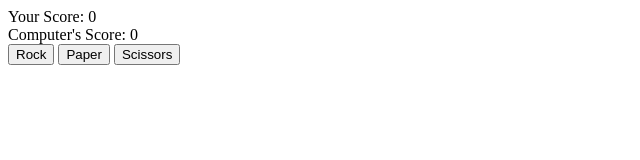
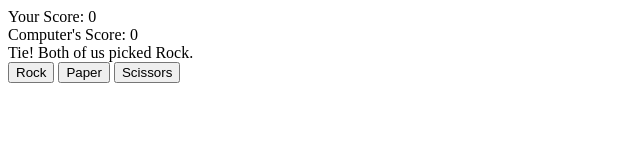
Before and after one commit to kp-pham/rock-paper-scissors, a plain HTML site: page index.html in a window 1280 px wide. Both pictures are taken after a click on the button "Rock". Shown: the whole page, without its empty margins (0-640 px from the left). Drawn offline with Linux system fonts and the light colour scheme.

Commit message:
refactor: replace console log messages with updating text content
Update text content when computer or human wins or tie each other.

```diff
--- a/index.html
+++ b/index.html
@@ -10,6 +10,7 @@
         <div class="results">
             <div id="human-score">Your Score: 0</div>
             <div id="computer-score">Computer's Score: 0</div>
+            <div id="announcements"></div>
         </div>
         <div class="human-choices">
             <button id="rock">Rock</button>
--- a/rock-paper-scissors.js
+++ b/rock-paper-scissors.js
@@ -2,6 +2,7 @@ let humanScore = computerScore = 0;
 
 const humanScoreDisplay = document.querySelector("#human-score");
 const computerScoreDisplay = document.querySelector("#computer-score");
+const announcementsDisplay = document.querySelector("#announcements");
 
 function getComputerChoice() {
     let choice = Math.floor(Math.random() * 3);
@@ -27,16 +28,16 @@ function playRound(humanChoice, computerChoice) {
         humanChoice === "paper" && computerChoice === "rock" ||
         humanChoice === "scissors" && computerChoice === "paper") {
         humanScoreDisplay.textContent = `Your Score: ${++humanScore}`;
-        console.log(`You win! ${capitalize(humanChoice)} beats ${capitalize(computerChoice)}.`);
+        announcementsDisplay.textContent = `You win! ${capitalize(humanChoice)} beats ${capitalize(computerChoice)}.`;
     }
     else if (humanChoice === "rock" && computerChoice === "paper" ||
              humanChoice === "paper" && computerChoice === "scissors" ||
              humanChoice === "scissors" && computerChoice === "rock") {
         computerScoreDisplay.textContent = `Computer's Score: ${++computerScore}`;
-        console.log(`You lose! ${capitalize(computerChoice)} beats ${capitalize(humanChoice)}.`);
+        announcementsDisplay.textContent = `You lose! ${capitalize(computerChoice)} beats ${capitalize(humanChoice)}.`;
     }
     else {
-        console.log(`Tie! Both of us picked ${capitalize(humanChoice)}.`);
+        announcementsDisplay.textContent = `Tie! Both of us picked ${capitalize(humanChoice)}.`;
     }
 }
 
```
